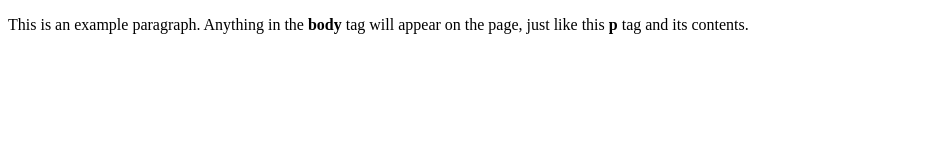
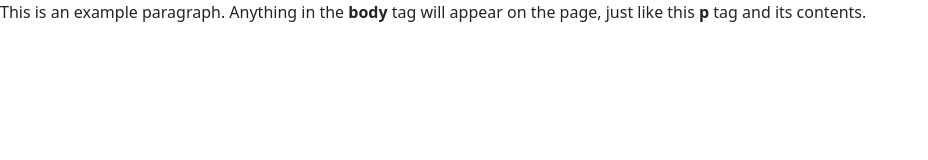
Before and after one commit to benbor/cicd-example, a website: page index.html in a window 1280 px wide. Shown: the whole page, without its empty margins (0-928 px from the left). Drawn offline with nearby package versions, Linux system fonts and the light colour scheme.

Commit message:
Install NPM init

```diff
--- a/index.html
+++ b/index.html
@@ -1,9 +1,16 @@
 <!doctype html>
-<html>
+<html lang="en">
 <head>
-    <title>This is the title of the webpage!</title>
+    <meta charset="utf-8">
+    <meta name="viewport" content="width=device-width, initial-scale=1">
+    <title>CICD demo</title>
+    <link href="https://cdn.jsdelivr.net/npm/bootstrap@5.3.0/dist/css/bootstrap.min.css" rel="stylesheet" integrity="sha384-9ndCyUaIbzAi2FUVXJi0CjmCapSmO7SnpJef0486qhLnuZ2cdeRhO02iuK6FUUVM" crossorigin="anonymous">
 </head>
 <body>
-<p>This is an example paragraph. Anything in the <strong>body</strong> tag will appear on the page, just like this <strong>p</strong> tag and its contents.</p>
+
+    <p>This is an example paragraph. Anything in the <strong>body</strong> tag will appear on the page, just like this
+    <strong>p</strong> tag and its contents.</p>
+
+<script src="https://cdn.jsdelivr.net/npm/bootstrap@5.3.0/dist/js/bootstrap.bundle.min.js" integrity="sha384-geWF76RCwLtnZ8qwWowPQNguL3RmwHVBC9FhGdlKrxdiJJigb/j/68SIy3Te4Bkz" crossorigin="anonymous"></script>
 </body>
 </html>
--- a/package.json
+++ b/package.json
@@ -3,5 +3,8 @@
   "packages": {},
   "dependencies": {
     "http-server": "^14.1.1"
+  },
+  "scripts": {
+    "start": "http-server -c-1 -p 8081"
   }
 }
```
